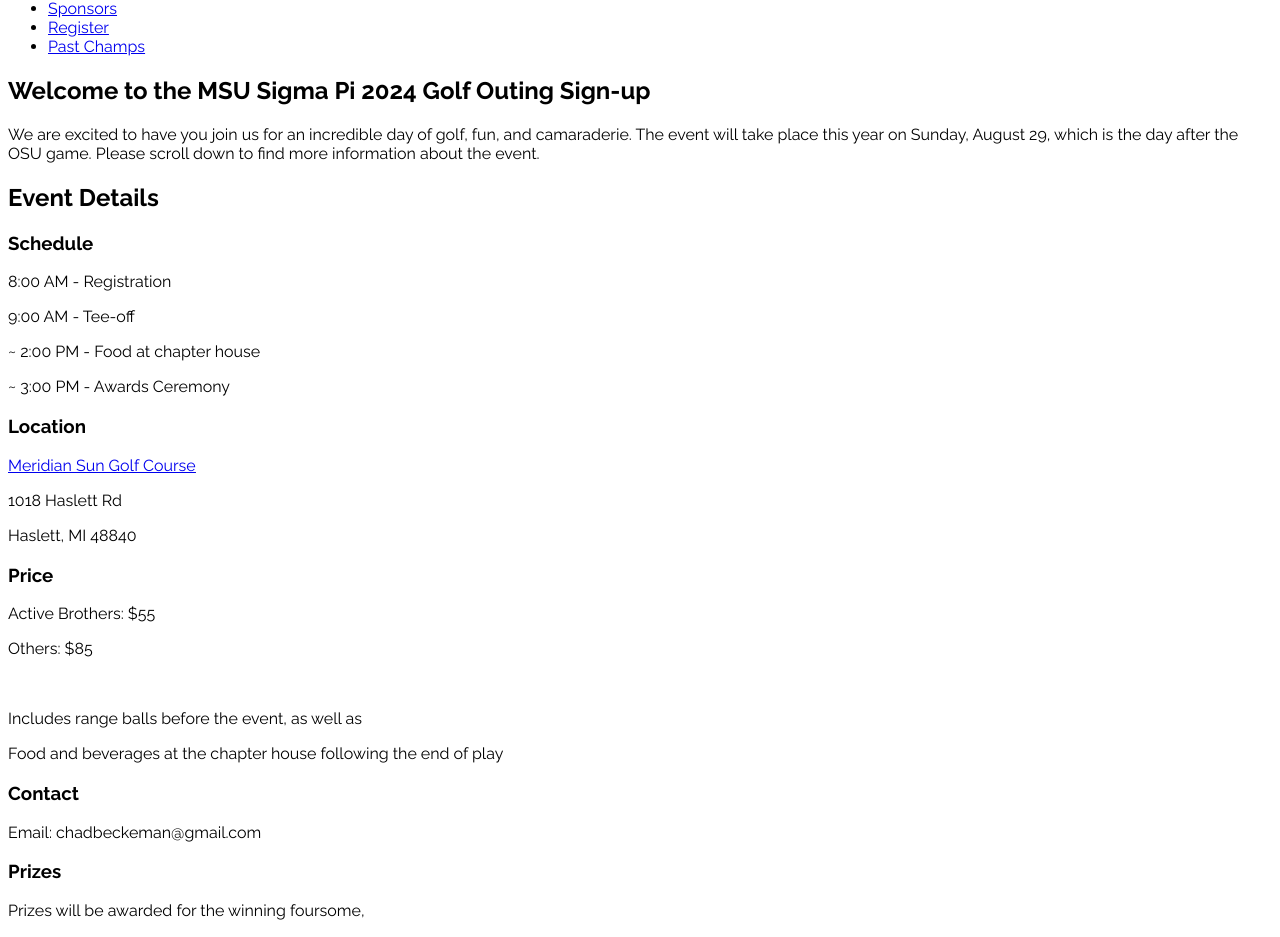
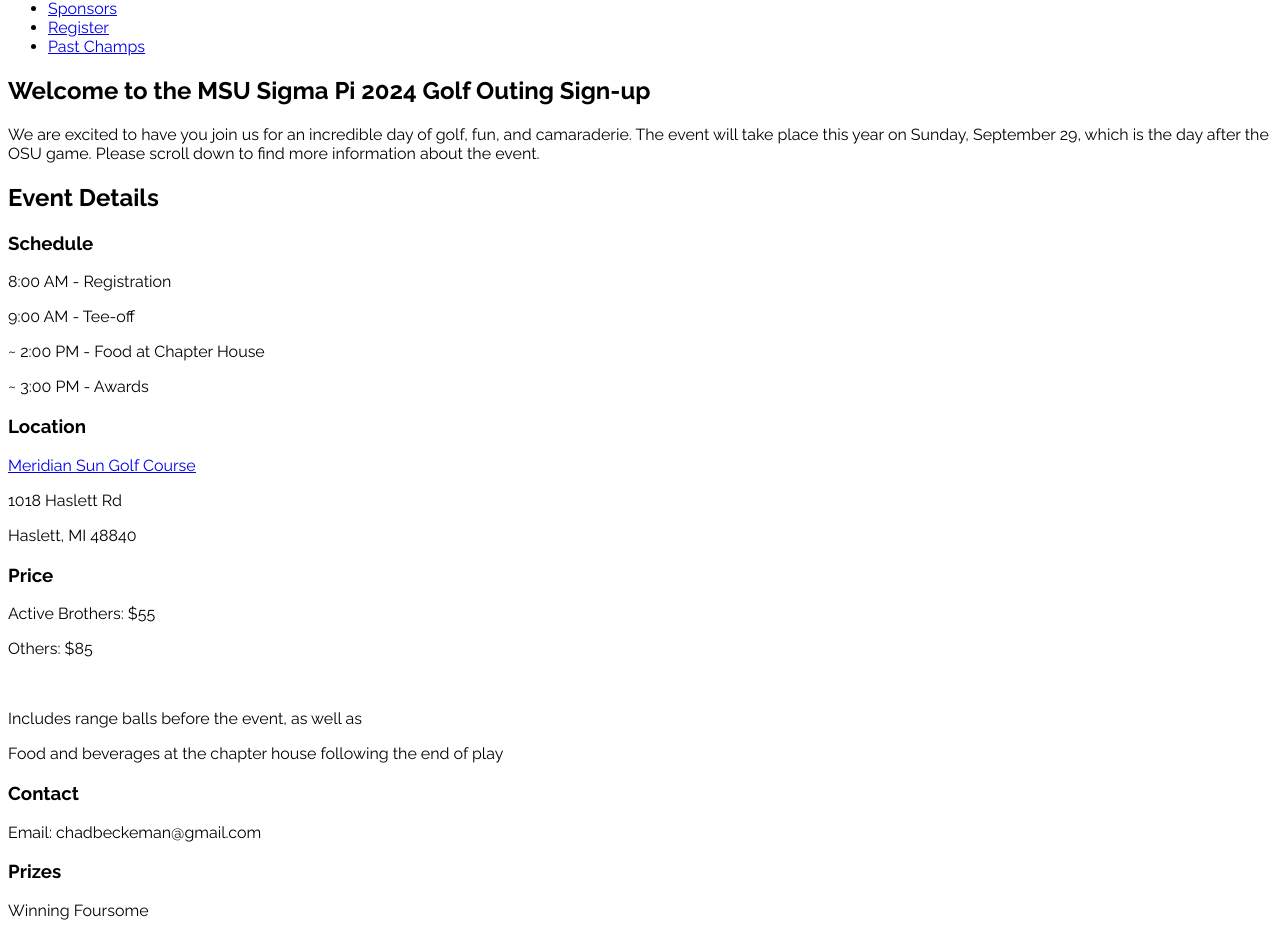
Before and after one commit to Sungyuk1/SigmaPiWebsite, a React (Create React App) app: page /golf-outing in a window 1280 px wide. Shown: the part 77-1014 px from the top of the page. Built offline with nearby package versions, Linux system fonts and the light colour scheme.

Commit message:
event date change

```diff
--- a/src/components/GolfOuting/GOHome.jsx
+++ b/src/components/GolfOuting/GOHome.jsx
@@ -31,7 +31,7 @@
         <div className="container mx-auto px-4 text-center">
           <h1 className="text-4xl font-bold mb-4">Welcome to the MSU Sigma Pi 2024 Golf Outing Sign-up</h1>
           <p className="text-lg px-12">
-            We are excited to have you join us for an incredible day of golf, fun, and camaraderie. The event will take place this year on Sunday, August 29, which is the day after the OSU game. Please scroll down to find more information about the event.
+            We are excited to have you join us for an incredible day of golf, fun, and camaraderie. The event will take place this year on Sunday, September 29, which is the day after the OSU game. Please scroll down to find more information about the event.
           </p>
         </div>
       </section>
@@ -42,8 +42,8 @@
             <InfoTile title="Schedule">
               <p>8:00 AM - Registration</p>
               <p>9:00 AM - Tee-off</p>
-              <p>~ 2:00 PM - Food at chapter house</p>
-              <p>~ 3:00 PM - Awards Ceremony</p>
+              <p>~ 2:00 PM - Food at Chapter House</p>
+              <p>~ 3:00 PM - Awards</p>
             </InfoTile>
             <InfoTile title="Location">
               <p><u><a href="https://www.meridiansungc.com/">Meridian Sun Golf Course</a></u></p>
@@ -60,8 +60,9 @@
               <p>Email: chadbeckeman@gmail.com</p>
             </InfoTile>
             <InfoTile title="Prizes">
-              <p>Prizes will be awarded for the winning foursome,</p>
-              <p>as well as the closest to the pin and longest drive winners.</p>
+              <p>Winning Foursome</p>
+              <p>2 Closest to the Pin Winners</p>
+              <p>2 Longest Drive Winners</p>
             </InfoTile>
             <InfoTile title="Sponsors">
               <p>Please consider sponsoring a hole for $150,</p>
```
